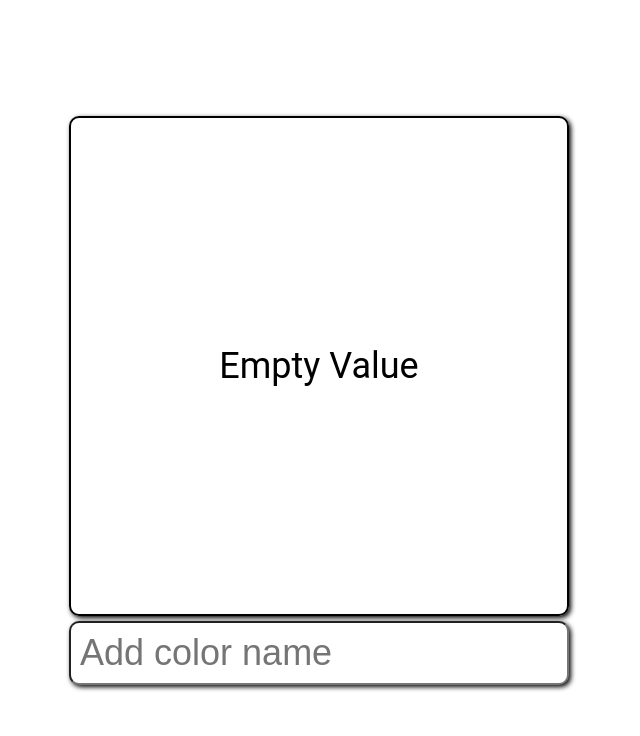
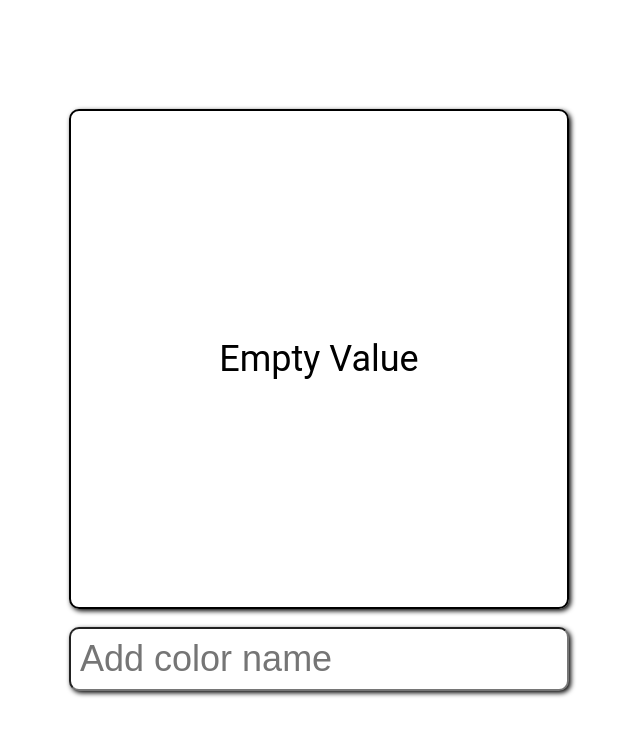
Before and after one commit to DDeShon/react-tutorial-01-challenge, a React (Create React App) app: page / in a window 1280 px wide. Shown: the top 736 px of the page, without its empty margins (321-961 px from the left). Built offline with nearby package versions, Linux system fonts and the light colour scheme.

Commit message:
Updated CSS

```diff
--- a/src/index.css
+++ b/src/index.css
@@ -37,7 +37,7 @@ body {
 
 .inputForm {
   width: 100%;
-  margin-top: 5px;
+  margin-top: 0.5rem;
 }
 
 .inputForm input[type="text"] {
```
